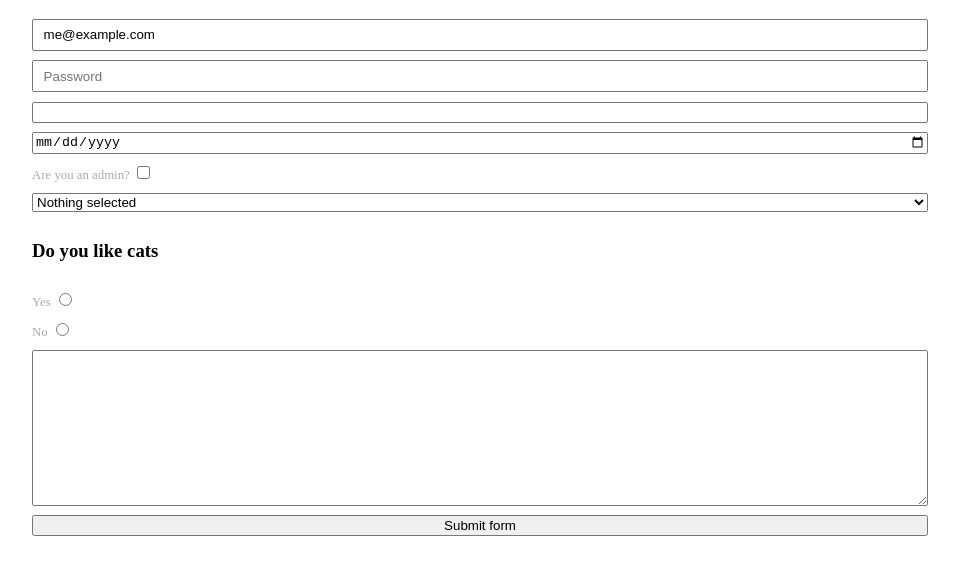
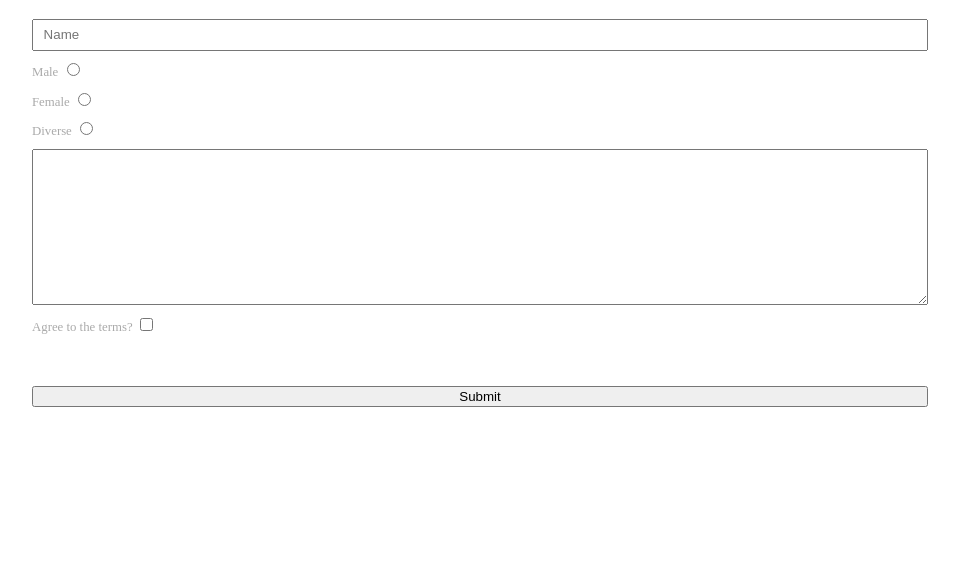
Before and after one commit to devhausleipzigacademy/forms, a website built with Vite: page index.html in a window 1280 px wide. Shown: the part 61-636 px from the top of the page, without its empty margins (160-1119 px from the left). Built offline with nearby package versions, Linux system fonts and the light colour scheme.

Commit message:
solution exercise

```diff
--- a/index.html
+++ b/index.html
@@ -10,43 +10,28 @@
     <div id="app">
       <h1>Forms</h1>
       <form>
-        <!-- Text Inputs -->
-        <!-- <label for="first-name">First name</label> -->
-        <input
-          type="email"
-          name="email"
-          placeholder="E-Mail"
-          value="me@example.com"
-        />
-        <input type="password" name="password" placeholder="Password" />
-        <!-- Number Input -->
-        <input type="number" name="quantity" />
-        <!-- Date Input -->
-        <input type="date" name="date" />
-        <!-- Checkbox -->
+        <input type="text" name="name" placeholder="Name" />
         <label>
-          Are you an admin?
-          <input type="checkbox" name="isAdmin" value="true" />
-        </label>
-        <!-- Select -->
-        <select name="favoriteFruit">
-          <option value="">Nothing selected</option>
-          <option value="banana">Banana</option>
-          <option value="apple">Apple</option>
-        </select>
-        <!-- Radio Group -->
-        <h3>Do you like cats</h3>
-        <label>
-          Yes
-          <input type="radio" name="likesCats" value="yes" />
+          Male
+          <input type="radio" name="gender" value="male" />
         </label>
         <label>
-          No
-          <input type="radio" name="likesCats" value="no" />
+          Female
+          <input type="radio" name="gender" value="female" />
         </label>
-        <textarea name="area" rows="10"></textarea>
-        <button type="submit">Submit form</button>
+        <label>
+          Diverse
+          <input type="radio" name="gender" value="diverse" />
+        </label>
+        <textarea name="description" rows="10"></textarea>
+        <label>
+          Agree to the terms?
+          <input type="checkbox" name="agree" value="yes" />
+        </label>
+        <p id="error"></p>
+        <button type="submit">Submit</button>
       </form>
+      <pre id="form-content"></pre>
     </div>
     <script type="module" src="/main.js"></script>
   </body>
--- a/main.js
+++ b/main.js
@@ -1,12 +1,44 @@
 import "./style.css"
+// - When form is submitted create a element on the page that displays the contents of the input fields
+// - If submission fails: Show an alert or a error message in the form.
 
-const myForm = document.querySelector("form")
+// 1. Create a form with one text box and submit button. You can only submit the form if minimum 2 chars are entered in text box
+// 2. Add one pair of radio buttons ( Male ,female ) , the form can't be submitted without selection of radio button.
+// 3. Add one dropdown list box with option to select one animal. One animal must be selected before submitting the form.
+// 4. One checkbox must be checked before submitting the form
+// 5. One textarea must be filled with minimum 50 chars
 
-myForm.addEventListener("submit", (event) => {
+const form = document.querySelector("form")
+
+form.addEventListener("submit", (event) => {
   event.preventDefault()
-  const data = new FormData(myForm)
-  // const dateString = data.get("date")
-  // // Convert dateString to JavaScript Date
-  // const date = new Date(dateString)
-  console.log(Object.fromEntries(data))
+  const formData = Object.fromEntries(new FormData(form))
+  console.log(formData)
+  const error = document.getElementById("error")
+
+  // Check for validation errors
+  if (formData.name.length < 2) {
+    error.innerText = "The name field needs to have at least 2 character"
+    return
+  }
+
+  if (!formData.gender) {
+    error.innerText = "Please select a gender"
+    return
+  }
+
+  if (formData.description.length < 50) {
+    error.innerText =
+      "The description field needs to have at least 50 character"
+    return
+  }
+
+  if (!formData.agree) {
+    error.innerText = "Please agree to the terms"
+    return
+  }
+
+  const content = document.getElementById("form-content")
+  error.innerText = ""
+  content.innerText = JSON.stringify(formData, null, 8)
 })
```
